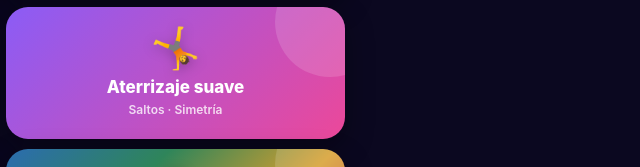
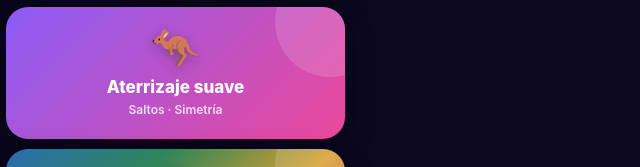
Before and after one commit to jeremyugalde21-crypto/readapta-app, a plain HTML site: page index.html in a window 1280 px wide. Shown: the part 360-527 px from the top of the page, 639-1279 px from the left. Drawn offline with Linux system fonts and the light colour scheme.

Commit message:
Volver al canguro en Aterrizaje suave
Co-Authored-By: Claude Opus 5.5 <noreply@anthropic.com>
Claude-Session: https://claude.ai/code/session_01N8Lppvf8vNc4dzffYdawPD

```diff
--- a/index.html
+++ b/index.html
@@ -31,7 +31,7 @@
     <button class="card" data-game="lateral"><span class="ic">⚡</span><strong>Reacción lateral</strong><span>Reacción · Tren inf.</span></button>
     <button class="card" data-game="dianas"><span class="ic">🎯</span><strong>Dianas</strong><span>Alcance · Manos o pies</span></button>
     <button class="card" data-game="equilibrio"><span class="ic">🧘</span><strong>Equilibrio</strong><span>Control postural</span></button>
-    <button class="card" data-game="saltos"><span class="ic">🤸</span><strong>Aterrizaje suave</strong><span>Saltos · Simetría</span></button>
+    <button class="card" data-game="saltos"><span class="ic">🦘</span><strong>Aterrizaje suave</strong><span>Saltos · Simetría</span></button>
     <button class="card" data-game="esquiva"><span class="ic">🏃</span><strong>Esquiva</strong><span>Agilidad · Reacción</span></button>
     <button class="card" data-game="conos"><span class="ic">🚦</span><strong>Conos de colores</strong><span>Reacción multidireccional</span></button>
   </div>
```
